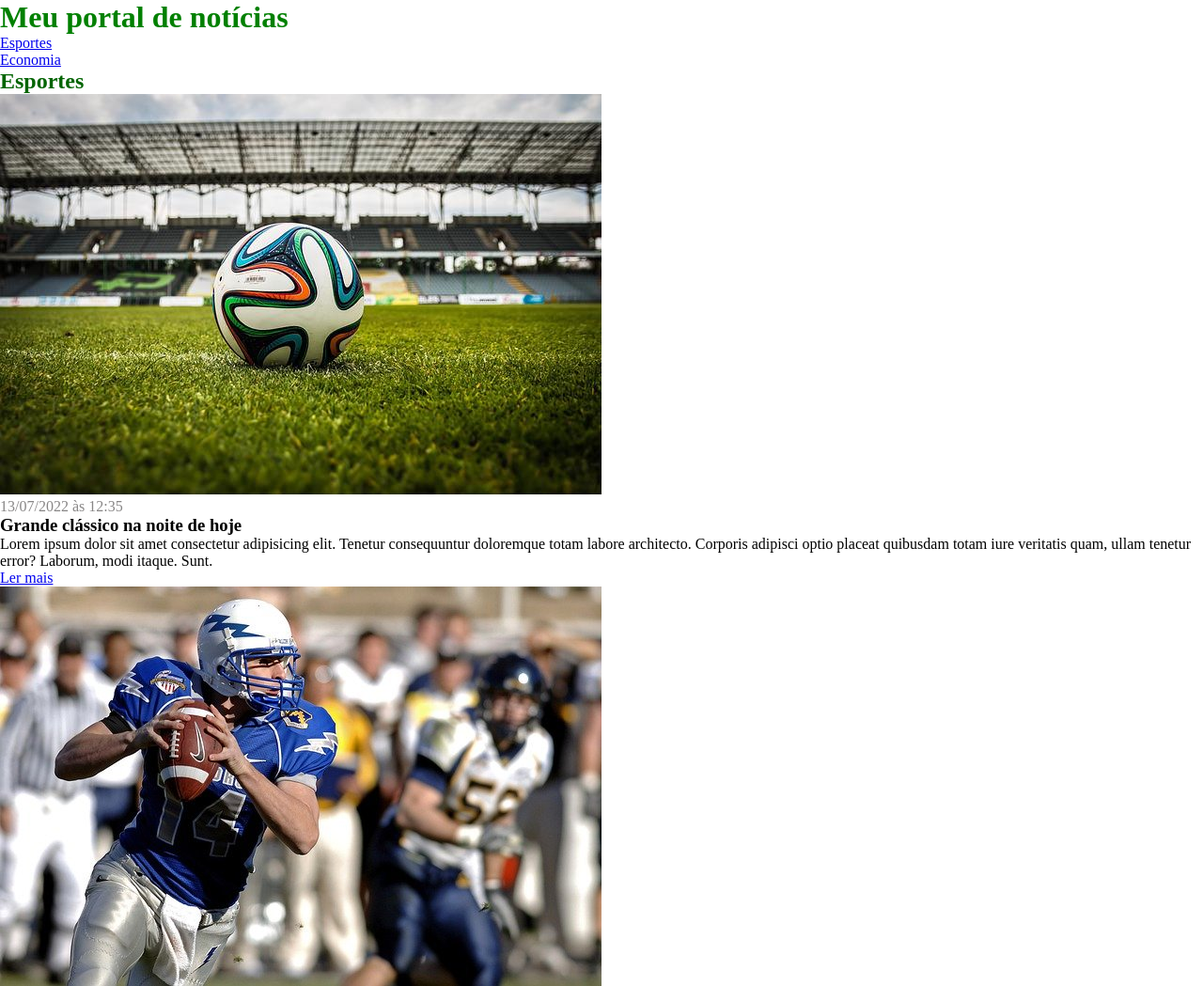
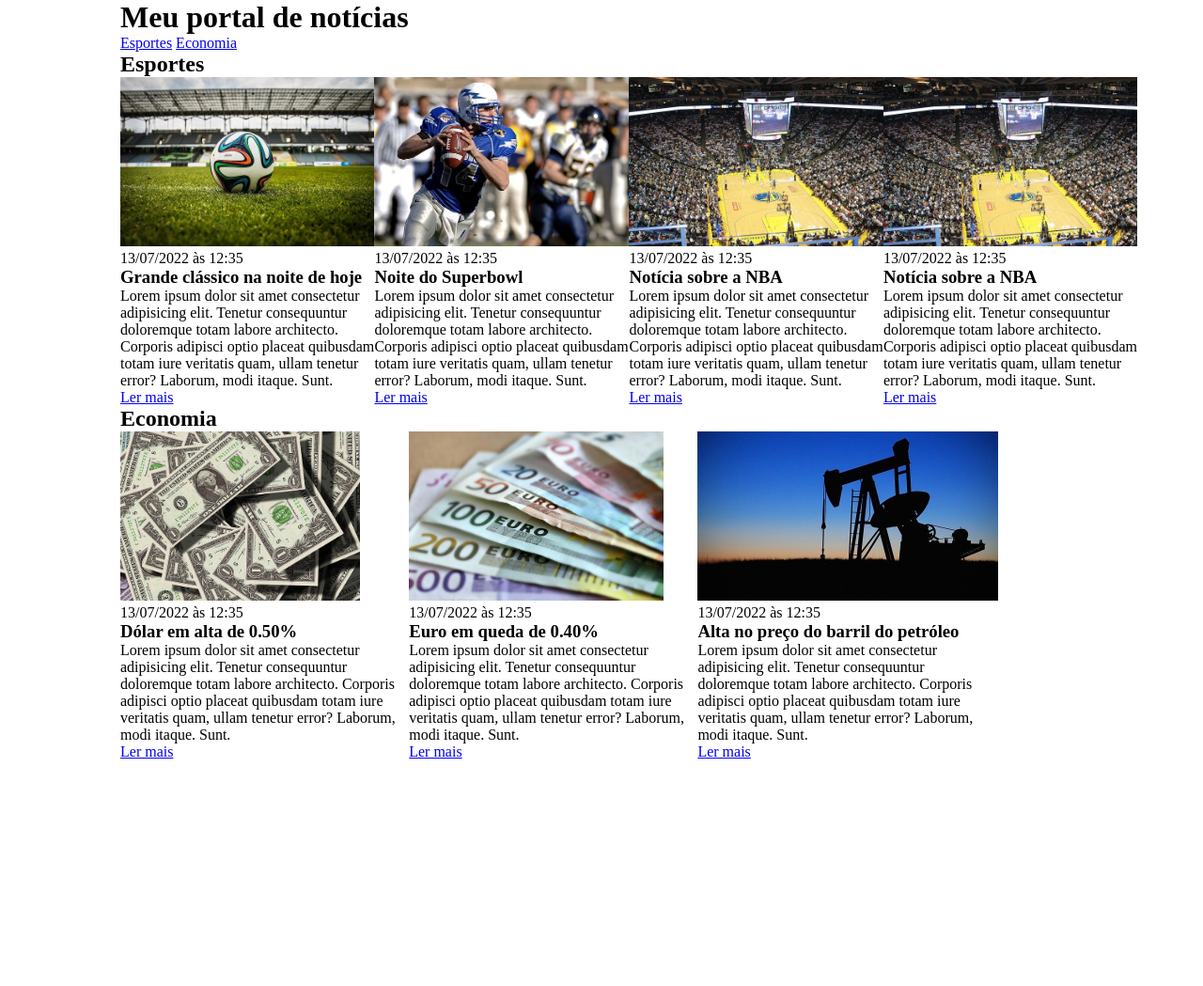
Before and after one commit to hrstan/css, a plain HTML site: page index.html in a window 1280 px wide. Shown: the top 1049 px of the page at 94% size. After the commit the page ends 809 px from the top, so only its background shows below. Drawn offline with Linux system fonts and the light colour scheme.

Commit message:
juro que agora vai.

```diff
--- a/index.html
+++ b/index.html
@@ -9,6 +9,7 @@
 </head>
 <body>
     <header>
+       <div class="container">
         <h1>Meu portal de notícias</h1>
         <nav>
             <ul>
@@ -20,9 +21,12 @@
                 </li>
             </ul>
         </nav>
+       </div>
     </header>
     <section id="esportes">
+            <div class="container">
                 <h2>Esportes</h2>
+                    <div class="articles">
                         <article>
                             <img src="./imagens/futebol.jpg" alt="Bola de futebol no gramado" />
                             <header>
@@ -67,9 +71,13 @@
                             </p>
                             <a href="#" title="Leia a notícia completa">Ler mais</a>
                         </article>
+                    </div>
+            </div>
         </section>
     <section id="economy">
+            <div class="container">
                 <h2>Economia</h2>
+                    <div class="articles">
                         <article>
                             <img src="./imagens/dolares.jpg" alt="Muitos dólares" />
                             <header>
@@ -103,6 +111,8 @@
                             </p>
                             <a href="#" title="Leia a notícia completa">Ler mais</a>
                         </article>
+                    </div>
+            </div>
     </section>
 </body>
 </html>
--- a/main.css
+++ b/main.css
@@ -3,15 +3,19 @@
     margin: 0;
     padding: 0;
 }
-h1 {
-    color: green;
+header li{
+    display: inline;
 }
-h2{
-    color: darkgreen
+.container {
+    width: 80%;
+    margin: 0 auto;
 }
-#economy h2 {
-    color: rgba(236, 194, 4, 0.952);
+.articles{
+    display: flex;
 }
-.creation-date {
-    color: #888686;
+.articles article img{
+    height: 180px;
 }
+.articles article {
+    width: 30%;
+}
```
Lines whose indentation alone changed are shown as unchanged.
